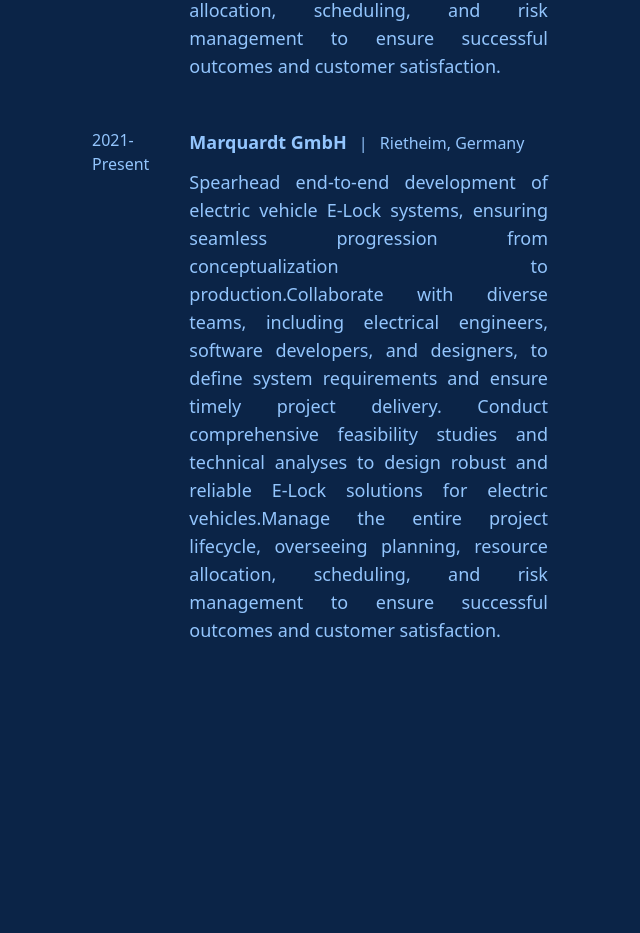
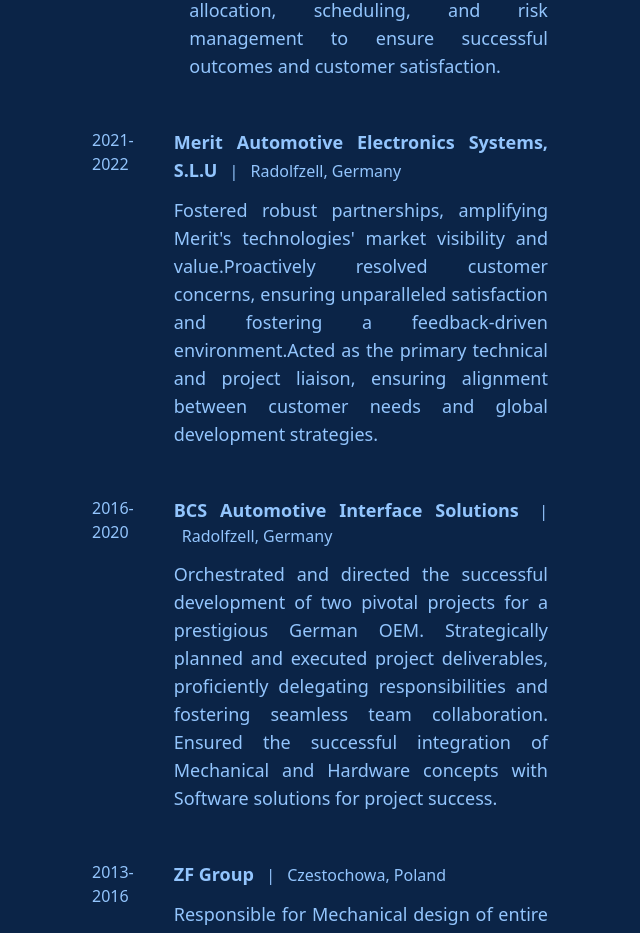
Before and after one commit to siddheshsule/siddhesh_portfolio_site, a Next.js app: page / in a window 1280 px wide. Shown: the part 1500-2433 px from the top of the page, without its empty margins (584-1224 px from the left). Before the commit the page ends 2396 px from the top, so only its background shows below. Built offline with nearby package versions, Linux system fonts and the light colour scheme.

Commit message:
Experience updated

```diff
--- a/data/experiences.ts
+++ b/data/experiences.ts
@@ -1,22 +1,62 @@
 export const experiences = [
   {
     id: 1,
-    period: "2021-Present",
+    period: "2023-Present",
     employer: "Marquardt GmbH",
     employerLocation: "Rietheim, Germany",
     position: "Technical Project Lead",
     jobDescription:
       "Spearhead end-to-end development of electric vehicle E-Lock systems, ensuring seamless progression from conceptualization to production.Collaborate with diverse teams, including electrical engineers, software developers, and designers, to define system requirements and ensure timely project delivery. Conduct comprehensive feasibility studies and technical analyses to design robust and reliable E-Lock solutions for electric vehicles.Manage the entire project lifecycle, overseeing planning, resource allocation, scheduling, and risk management to ensure successful outcomes and customer satisfaction.",
-    technologiesUsed: ['Python','React','C++', 'System Engineering'],
+    technologiesUsed: ["Python", "React", "C++", "System Engineering"],
   },
   {
-    id:2,
-    period: "2021-Present",
-    employer: "Marquardt GmbH",
-    employerLocation: "Rietheim, Germany",
-    position: "Technical Project Lead",
+    id: 2,
+    period: "2021-2022",
+    employer: "Merit Automotive Electronics Systems, S.L.U",
+    employerLocation: "Radolfzell, Germany",
+    position: "Technical Manager",
     jobDescription:
-      "Spearhead end-to-end development of electric vehicle E-Lock systems, ensuring seamless progression from conceptualization to production.Collaborate with diverse teams, including electrical engineers, software developers, and designers, to define system requirements and ensure timely project delivery. Conduct comprehensive feasibility studies and technical analyses to design robust and reliable E-Lock solutions for electric vehicles.Manage the entire project lifecycle, overseeing planning, resource allocation, scheduling, and risk management to ensure successful outcomes and customer satisfaction.",
-    technologiesUsed: ['Python','React','C++', 'System Engineering'],
+      "Fostered robust partnerships, amplifying Merit's technologies' market visibility and value.Proactively resolved customer concerns, ensuring unparalleled satisfaction and fostering a feedback-driven environment.Acted as the primary technical and project liaison, ensuring alignment between customer needs and global development strategies.",
+    technologiesUsed: ["Python", "React", "C++", "System Engineering"],
+  },
+  {
+    id: 3,
+    period: "2016-2020",
+    employer: "BCS Automotive Interface Solutions",
+    employerLocation: "Radolfzell, Germany",
+    position: "Technical Project Leader",
+    jobDescription:
+      " Orchestrated and directed the successful development of two pivotal projects for a prestigious German OEM. Strategically planned and executed project deliverables, proficiently delegating responsibilities and fostering seamless team collaboration. Ensured the successful integration of Mechanical and Hardware concepts with Software solutions for project success.",
+    technologiesUsed: ["Python", "React", "C++", "System Engineering"],
+  },
+  {
+    id: 4,
+    period: "2013-2016",
+    employer: "ZF Group",
+    employerLocation: "Czestochowa, Poland",
+    position: "Mechatronics Design Engineer",
+    jobDescription:
+      "Responsible for Mechanical design of entire Mechatronics switch projects for German OEMs.Coordinated all aspects of production, fabrication and operation of product designs. Ensured that the designs meet all the customer requirements. Organized and analyzed test reports.",
+    technologiesUsed: ["Python", "React", "C++", "System Engineering"],
+  },
+  {
+    id: 5,
+    period: "2010-2013",
+    employer: "Brose Group",
+    employerLocation: "Pune, India",
+    position: "Design Engineer",
+    jobDescription:
+      "Led mechanical design activities of Window Lifter projects for Indian OEMs. Developed complex cable-guided window lifters according to Customer requirements. Made sure that the product design meets the cost targets of the project. Provided end to end design engineering support to engineering, production and application departments of the Business unit.",
+    technologiesUsed: ["Python", "React", "C++", "System Engineering"],
+  },
+  {
+    id: 6,
+    period: "2008-2010",
+    employer: "Faurecia",
+    employerLocation: "Pune, India",
+    position: "Project Engineer",
+    jobDescription:
+      " Created designs for vehicle interior components such as instrument panel, door panels and center consoles. Made design changes according to the instructions from Faurecia France. Create detailed technical drawings for the components to be produced.",
+    technologiesUsed: ["Python", "React", "C++", "System Engineering"],
   },
 ];
```
